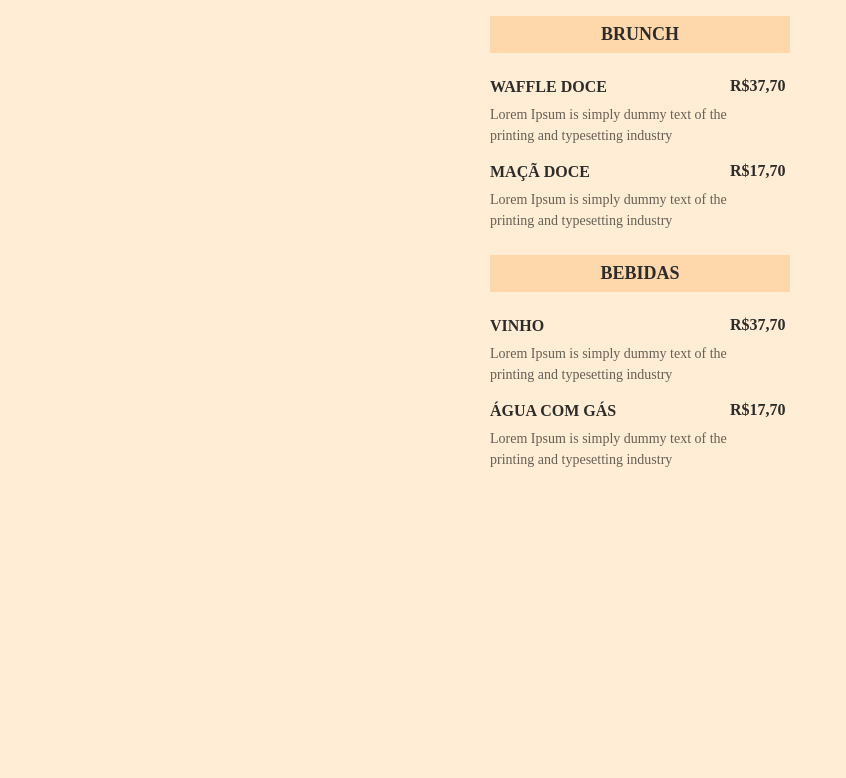
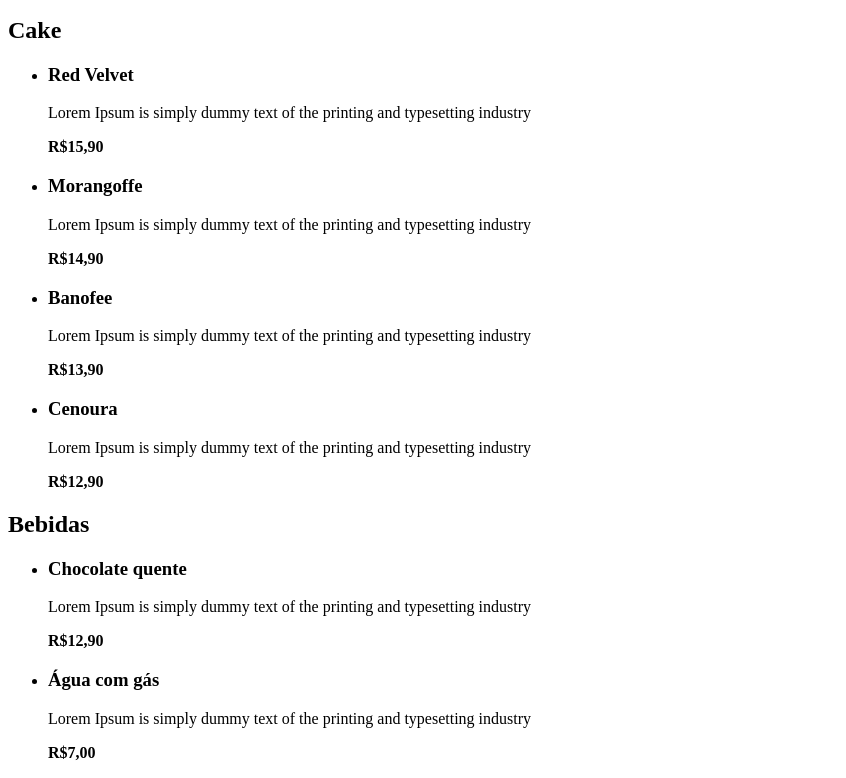
Before and after one commit to KarenVeras/Restaurante-Cardapio, a plain HTML site: page index.html in a window 1280 px wide. Shown: the part 101-879 px from the top of the page, without its empty margins (0-846 px from the left). Before the commit the page ends 800 px from the top, so only its background shows below. Drawn offline with Linux system fonts and the light colour scheme.

Commit message:
Atualizado cardapio

```diff
--- a/index.html
+++ b/index.html
@@ -7,59 +7,82 @@
     <meta charset="UTF-8">
     <meta name="viewport" content="width=device-width, initial-scale=1.0">
     <title>RocketCoffee</title>
-
-    <link rel="stylesheet" href="./style.css">
-
   </head>
   <body>
 
     <header>
-      <h1>Rocket<span>Coffee</span></h1>
+      <h1>ju<span>Doces</span></h1>
       <p>Aberto todos os dias. 8h-21h</p>
     </header>
 
     <section>
-      <h2>Brunch</h2>
+      <h2>Cake</h2>
 
       <ul>
         <li>
           <div class="details">
-            <h3>Waffle Doce</h3>
+            <h3>Red Velvet</h3>
             <p class="description">Lorem Ipsum is simply dummy text of the printing and typesetting industry
             </p>
           </div>
 
           <strong class="price">
-            R$37,70
+            R$15,90
           </strong>
         </li>
 
         <li>
           <div class="details">
-            <h3>Maçã Doce</h3>
+            <h3>Morangoffe</h3>
             <p class="description">Lorem Ipsum is simply dummy text of the printing and typesetting industry
             </p>
           </div>
           <strong class="price">
-            R$17,70
+            R$14,90
           </strong>
         </li>
       </ul>
     </section>
 
+ <section>
+       <ul>
+        <li>
+          <div class="details">
+            <h3>Banofee</h3>
+            <p class="description">Lorem Ipsum is simply dummy text of the printing and typesetting industry
+            </p>
+          </div>
+
+          <strong class="price">
+            R$13,90
+          </strong>
+        </li>
+
+        <li>
+          <div class="details">
+            <h3>Cenoura</h3>
+            <p class="description">Lorem Ipsum is simply dummy text of the printing and typesetting industry
+            </p>
+          </div>
+          <strong class="price">
+            R$12,90
+          </strong>
+        </li>
+      </ul>
+    </section>
       <section>
       <h2>Bebidas</h2>
 
       <ul>
         <li>
           <div class="details">
-            <h3>Vinho</h3>
+            <h3>Chocolate quente</h3>
             <p class="description">Lorem Ipsum is simply dummy text of the printing and typesetting industry
             </p>
           </div>
 
           <strong class="price">
-            R$37,70
+            R$12,90
           </strong>
         </li>
 
@@ -70,7 +93,7 @@
             </p>
           </div>
           <strong class="price">
-            R$17,70
+            R$7,00
           </strong>
         </li>
       </ul>
```
